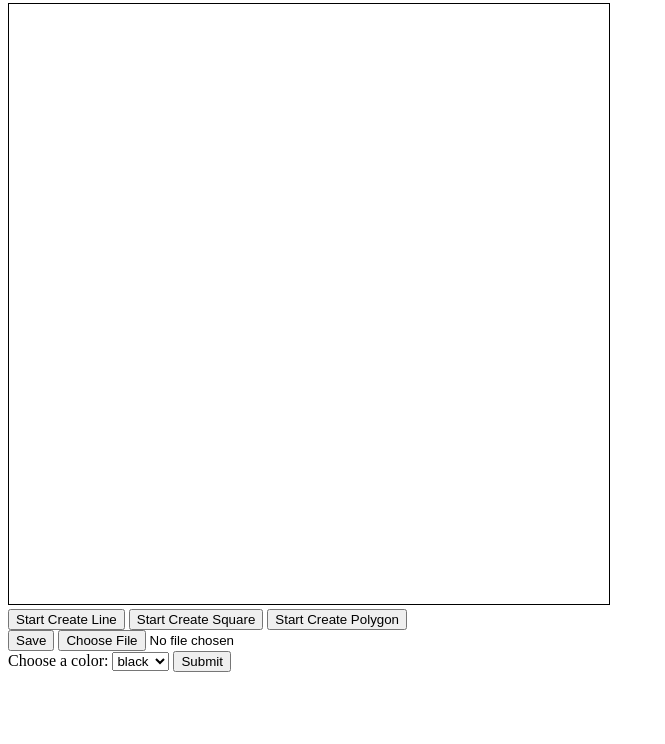
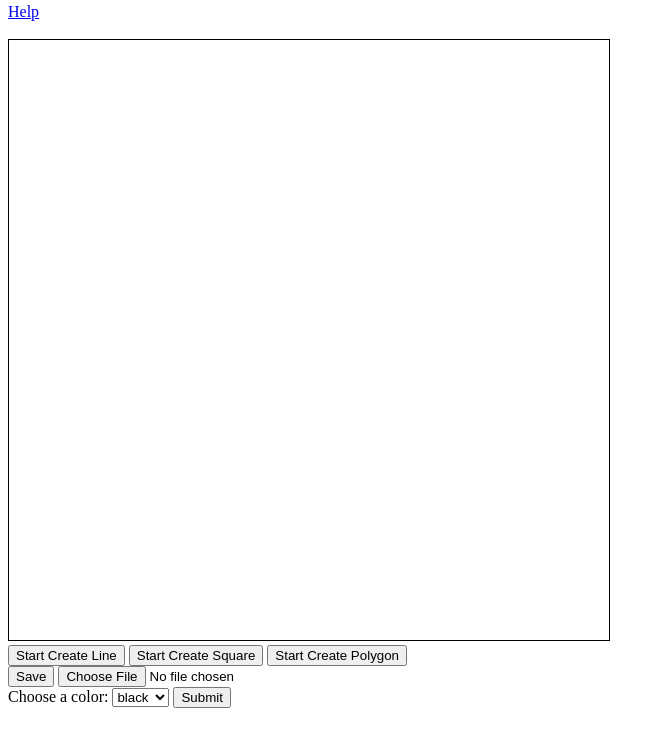
Before and after one commit to muhammadhasan01/2D-web-based-cad, a website: page index.html in a window 1280 px wide. Shown: the part 56-800 px from the top of the page, without its empty margins (0-665 px from the left). Drawn offline with Linux system fonts and the light colour scheme.

Commit message:
add help link to pdf

```diff
--- a/index.html
+++ b/index.html
@@ -7,6 +7,7 @@
 </head>
 <body>
     <h3>2D Web Based CAD</h3>
+    <a href="help.pdf" target="_blank">Help</a> </br> </br>
     <canvas id='canvas' width='600' height='600'></canvas>
     <!-- <input type="file" name="inputfile"
             id="inputfile"> -->
@@ -17,7 +18,6 @@
     <button id="btn-polygon">Start Create Polygon</button> </br>
     <button id="save" onclick="saveGlobalData();">Save</button>
     <input id="load" type="file" onchange="loadGlobalData();" /> </br>
-    <!-- <form> -->
     <label for="colors">Choose a color:</label>
     <select id="colors" name="colors">
         <option value="black">black</option>
@@ -26,7 +26,6 @@
         <option value="blue">blue</option>
     </select>
     <input type="submit" value="Submit" onclick="changeColor();">
-    <!-- </form> -->
 
     <script type="text/javascript" src="color.js"></script>
     <script type="text/javascript" src="render.js"></script>
```
Also changed, not shown: help.html (deleted). Lines whose indentation alone changed are shown as unchanged.
